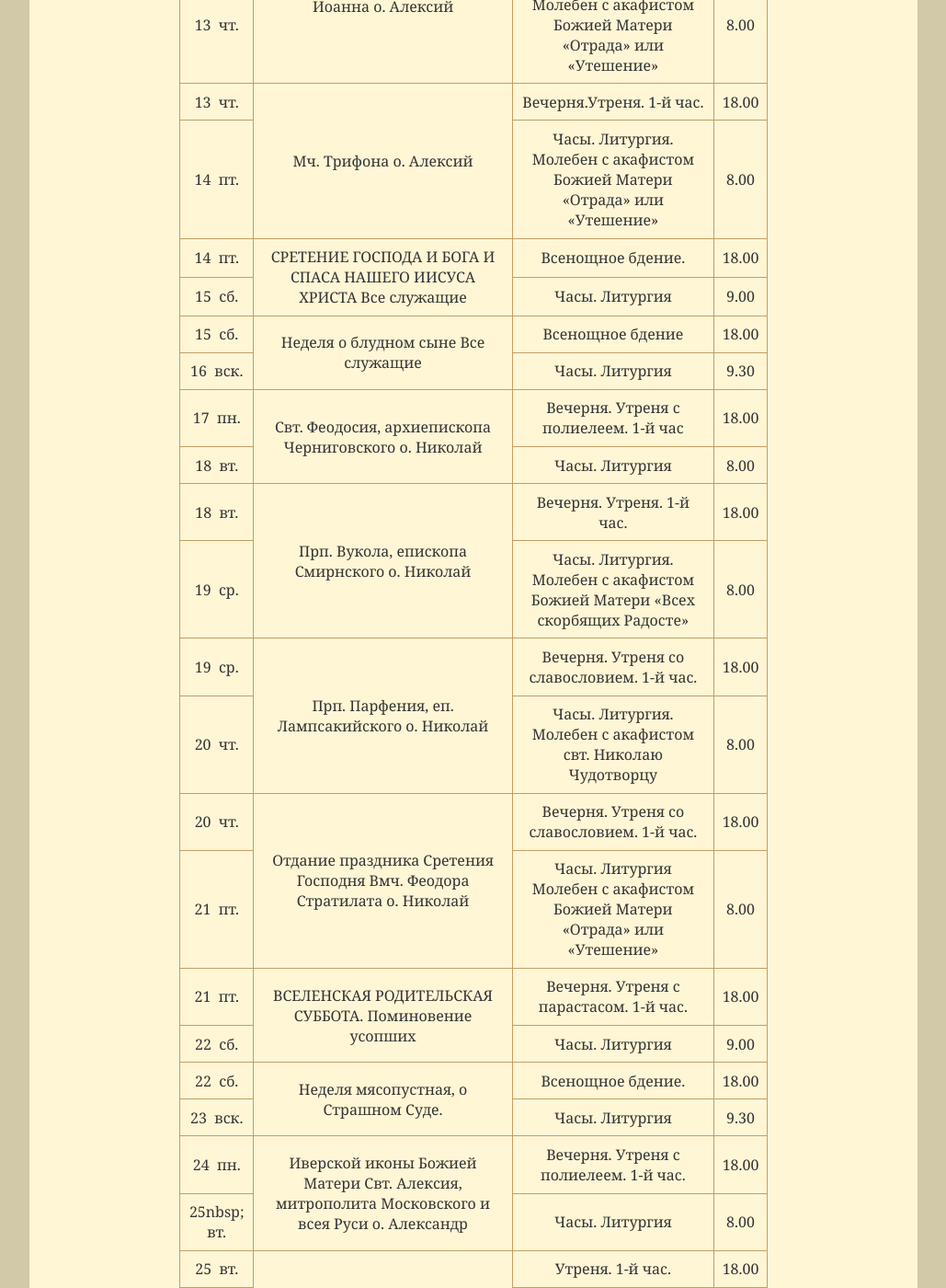
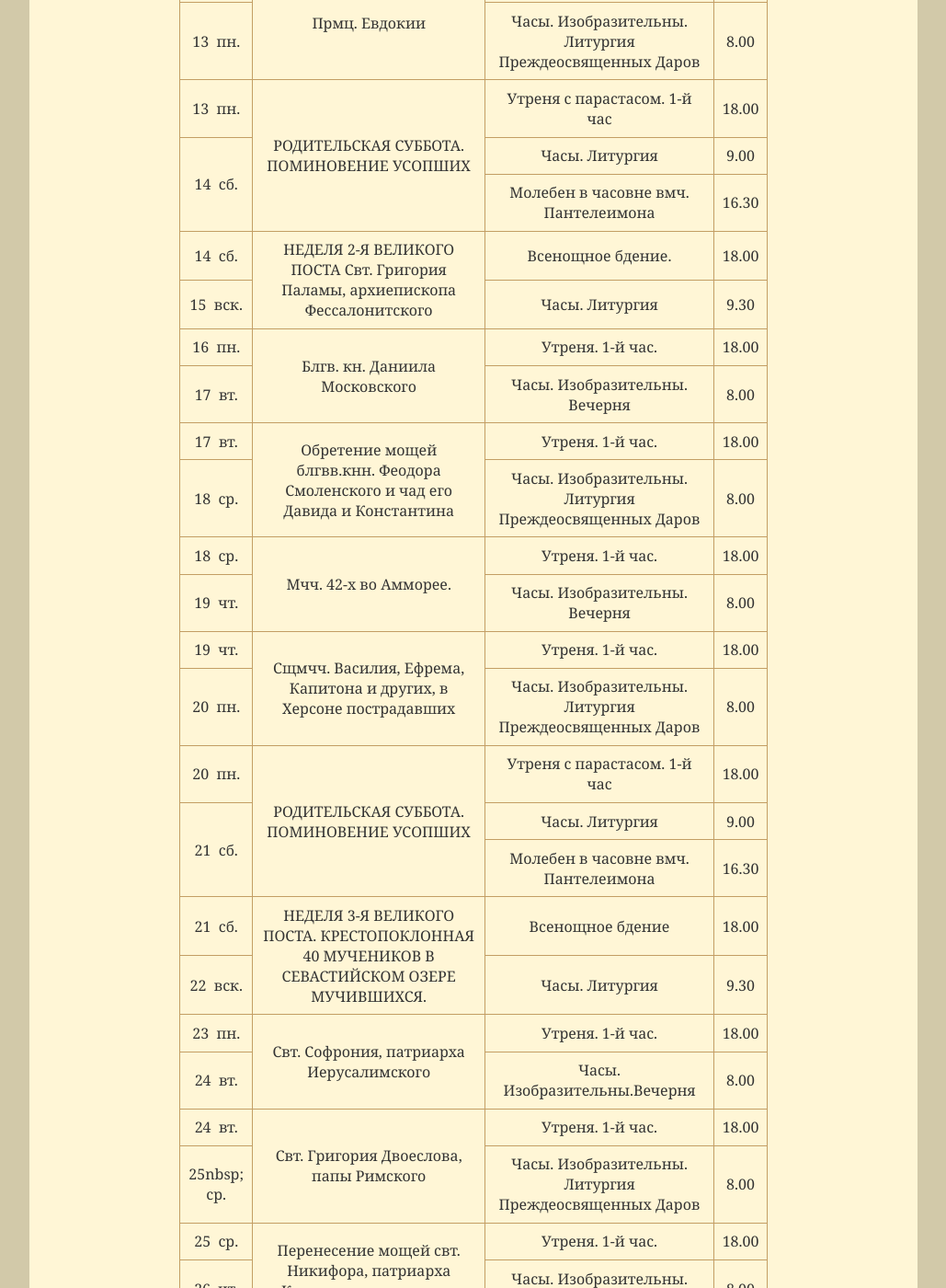
Before and after one commit to hramotradnoe/hramotradnoe.github.io, a Jekyll site: the page built from schedule/index.html, in a window 1280 px wide and 1400 px high, scrolled down 1733 px. Shown: the whole window at 92% size, without its empty margins (125-1154 px from the left). Built offline with Jekyll 4.4.1, drawn with Linux system fonts in a browser that asks for light colours; some of the changed text lies outside the part shown.

Commit message:
Update schedule.yml

```diff
--- a/_data/schedule.yml
+++ b/_data/schedule.yml
@@ -1,217 +1,228 @@
 period: Февраль 2020
 link: "https://docs.google.com/document/d/18FKQuTKjq2GTkdPlqq4BMD4lFBCiBvCWhCOESfezQUA/edit"
 timetable:
- - description : "Неделя 33–я по Пятидесятнице, о Закхее. Все служащие"
+ - description : "Свт. Льва, папы Римского"
    services    :
-      - day   : 1&nbsp; сб.
+      - day   : 2&nbsp; пн.
+        time  : '8.00'
+        title : "Утреня. Часы.  Изобразительны. Вечерня"
+ - description : "Ап. От 70-ти Архиппа"
+   services    :
+      - day   : 2&nbsp; пн.
+        time  : '18.00'
+        title : "Великое повечерие с чтением покаянного канона Андрея Критского"
+      - day   : 3&nbsp; вт.
+        time  : '8.00'
+        title : "Утреня. Часы.  Изобразительны. Вечерня"
+ - description : "Прп. Льва, епископа Катанского"
+   services    :
+      - day   : 3&nbsp; вт.
+        time  : '18.00'
+        title : "Великое повечерие с чтением покаянного канона Андрея Критского"
+      - day   : 4&nbsp; ср.
+        time  : '8.00'
+        title : "Утреня. Часы.  Изобразительны. Литургия Преждеосвященных Даров"
+ - description : Прп. Тимофея в Символех"
+   services    :
+      - day   : 4&nbsp; ср.
+        time  : '18.00'
+        title : "Великое повечерие с чтением покаянного канона Андрея Критского"
+      - day   : 5&nbsp; чт.
+        time  : '8.00'
+        title : "Утреня. Часы.  Изобразительны. Вечерня"
+ - description : Обретение мощей мучеников, иже во Евгении.
+   services    :
+      - day   : 5&nbsp; чт.
+        time  : '18.00'
+        title : "Великое повечерие с чтением покаянного канона Андрея Критского"
+      - day   : 6&nbsp; пт.
+        time  : '8.00'
+        title : "Утреня. Часы.  Изобразительны. Литургия Преждеосвященных Даров"
+ - description : Вмч. Феодора Тирона Блаж. Матроны Московской
+   services    :
+      - day   : 6&nbsp; пн.
+        time  : '18.00'
+        title : "Утреня с полиелеем. 1-й час"
+      - day   : 7&nbsp; сб.
+        time  : '9.00'
+        title : "Часы Литургия "
+      - day   : 7&nbsp; сб.
+        time  : '16.30'
+        title : "Молебен в часовне вмч. Пантелеимона"
+ - description : "Неделя 1-я Великого поста. Торжество Православия. Первое и второе обретение главы Иоанна Предтечи"
+   services    :
+      - day   : 7&nbsp; сб.
         time  : '18.00'
         title : "Всенощное бдение."
-      - day   : 2&nbsp; вск.
+      - day   : 8&nbsp; вск.
         time  : '9.30'
-        title : "Часы. Литургия."
- - description : "иконы Божией Матери «Отрада» или «Утешение». Все служащие"
+        title : "Часы. Литургия"
+ - description : "Свт. Порфирия, архиепископа Газского"
    services    :
-      - day   : 2&nbsp; вск.
+      - day   : 9&nbsp; пн.
+        time  : '18.00'
+        title : "Утреня. 1-й час."
+      - day   : 10&nbsp; вт.
+        time  : '8.00'
+        title : "Часы.  Изобразительны. Вечерня"
+ - description : Прп. Прокопия Декапоита"
+   services    :
+      - day   : 10&nbsp; вт.
+        time  : '18.00'
+        title : "Утреня. 1-й час."
+      - day   : 11&nbsp; ср.
+        time  : '8.00'
+        title : "Часы.  Изобразительны. Литургия Преждеосвященных Даров"
+ - description : "Прп. Василия исповедника"
+   services    :
+      - day   : 11&nbsp; ср.
+        time  : '18.00'
+        title : "Утреня. 1-й час."
+      - day   : 12&nbsp; чт.
+        time  : '8.00'
+        title : "Часы.  Изобразительны. Вечерня"
+ - description : "Прмц. Евдокии"
+   services    :
+      - day   : 12&nbsp; чт.
+        time  : '18.00'
+        title : "Утреня. 1-й час."
+      - day   : 13&nbsp; пн.
+        time  : '8.00'
+        title : "Часы.  Изобразительны. Литургия Преждеосвященных Даров"
+ - description : "РОДИТЕЛЬСКАЯ СУББОТА. ПОМИНОВЕНИЕ УСОПШИХ"
+   services    :
+      - day   : 13&nbsp; пн.
+        time  : '18.00'
+        title : "Утреня с парастасом. 1-й час"
+      - day   : 14&nbsp; сб.
+        time  : '9.00'
+        title : "Часы. Литургия"
+      - day   : 14&nbsp; сб.
+        time  : '16.30'
+        title : "Молебен в часовне вмч. Пантелеимона"
+ - description : "НЕДЕЛЯ 2-Я ВЕЛИКОГО ПОСТА Свт. Григория Паламы, архиепископа Фессалонитского"
+   services    :
+      - day   : 14&nbsp; сб.
         time  : '18.00'
         title : "Всенощное бдение."
-      - day   : 3&nbsp; пн.
+      - day   : 15&nbsp; вск.
+        time  : '9.30'
+        title : "Часы. Литургия"
+ - description : "Блгв. кн. Даниила Московского"
+   services    :
+      - day   : 16&nbsp; пн.
+        time  : '18.00'
+        title : "Утреня. 1-й час."
+      - day   : 17&nbsp; вт.
         time  : '8.00'
-        title : "Часы. Литургия."
- - description : "Ап. Тимофей.Прмч. Анастасия Персянина о. Александр"
+        title : "Часы.  Изобразительны. Вечерня"
+ - description : "Обретение мощей блгвв.кнн. Феодора Смоленского и чад его Давида и Константина"
    services    :
-      - day   : 3&nbsp; пн.
+      - day   : 17&nbsp; вт.
         time  : '18.00'
-        title : "Вечерня.Утреня.1-й час."
-      - day   : 4&nbsp; вт.
+        title : "Утреня. 1-й час."
+      - day   : 18&nbsp; ср.
         time  : '8.00'
-        title : "Часы. Литургия."
- - description : "Сщмч. Климента, епископа Анкирского и мч. Агафангела. о. Александр"
+        title : "Часы.  Изобразительны. Литургия Преждеосвященных Даров"
+ - description : "Мчч. 42-х во Амморее."
    services    :
-      - day   : 4&nbsp; вт.
+      - day   : 18&nbsp; ср.
         time  : '18.00'
-        title : "Вечерня. Утреня. 1-й час."
-      - day   : 5&nbsp; ср.
+        title : "Утреня. 1-й час."
+      - day   : 19&nbsp; чт.
         time  : '8.00'
-        title : "Часы. Литургия. Молебен с акафистом Божией Матери «Всех скорбящих Радосте»"
- - description : "Блаж. Ксении Петербургской. о. Александр"
+        title : "Часы.  Изобразительны. Вечерня"
+ - description : "Сщмчч. Василия, Ефрема, Капитона и других, в Херсоне пострадавших"
    services    :
-      - day   : 5&nbsp; ср.
+      - day   : 19&nbsp; чт.
         time  : '18.00'
-        title : "Вечерня. Утреня с полиелеем. 1-й час."
-      - day   : 6&nbsp; чт.
+        title : "Утреня. 1-й час."
+      - day   : 20&nbsp; пн.
         time  : '8.00'
-        title : "Часы. Литургия. Молебен с акафистом свт. Николаю Чудотворцу."
- - description : "Свт. Григория Богослова, архиеп. Константинопольского. о. Александр"
+        title : "Часы.  Изобразительны. Литургия Преждеосвященных Даров"
+ - description : "РОДИТЕЛЬСКАЯ СУББОТА. ПОМИНОВЕНИЕ УСОПШИХ"
    services    :
-      - day   : 6&nbsp; чт.
+      - day   : 20&nbsp; пн.
         time  : '18.00'
-        title : "Вечерня. Утреня с полиелеем. 1-й час."
-      - day   : 7&nbsp; пт.
-        time  : '9.00'
-        title : "Часы. Литургия. Молебен с акафистом Божией Матери «Отрада» или «Утешение»"
- - description : "Перенесение мощей святителя Иоанна Златоустого о. Александр"
-   services    :
-      - day   : 7&nbsp; пт.
-        time  : '18.00'
-        title : "Всенощное бдение."
-      - day   : 8&nbsp; сб.
+        title : "Утреня с парастасом. 1-й час"
+      - day   : 21&nbsp; сб.
         time  : '9.00'
         title : "Часы. Литургия"
-      - day   : 8&nbsp; сб.
+      - day   : 21&nbsp; сб.
         time  : '16.30'
-        title : "Молебен с акафистом вмч. Пантелеимону"
- - description : "Неделя мытаря и фарисея. Собор новомучеников и исповедников Церкви Русской"
+        title : "Молебен в часовне вмч. Пантелеимона"
+ - description : "НЕДЕЛЯ 3-Я ВЕЛИКОГО ПОСТА. КРЕСТОПОКЛОННАЯ 40 МУЧЕНИКОВ В СЕВАСТИЙСКОМ ОЗЕРЕ МУЧИВШИХСЯ."
    services    :
-      - day   : 9&nbsp; сб.
+      - day   : 21&nbsp; сб.
         time  : '18.00'
-        title : "Всенощное бдение."
-      - day   : 10&nbsp; вск.
+        title : "Всенощное бдение"
+      - day   : 22&nbsp; вск.
         time  : '9.30'
         title : "Часы. Литургия"
- - description : "Перенесение мощей свт. Игнатия Богоносца о. Алексий"
+ - description : "Свт. Софрония, патриарха Иерусалимского"
    services    :
-      - day   : 10&nbsp; пн.
+      - day   : 23&nbsp; пн.
         time  : '18.00'
-        title : "Вечерня. Утреня со славословием. 1-й час"
-      - day   : 11&nbsp; вт.
+        title : "Утреня. 1-й час."
+      - day   : 24&nbsp; вт.
         time  : '8.00'
-        title : "Часы. Литургия."
- - description : "Собор вселенских учителей и святителей Василия Великого, Григория Богослова и Иоанна Златоустого"
+        title : "Часы.  Изобразительны.Вечерня"
+ - description : "Свт. Григория Двоеслова, папы Римского"
    services    :
-      - day   : 11&nbsp; вт.
+      - day   : 24&nbsp; вт.
+        time  : '18.00'
+        title : "Утреня. 1-й час."
+      - day   : 25nbsp; ср.
+        time  : '8.00'
+        title : "Часы.  Изобразительны. Литургия Преждеосвященных Даров"
+ - description : "Перенесение мощей свт. Никифора, патриарха Константинопольского"
+   services    :
+      - day   : 25&nbsp; ср.
+        time  : '18.00'
+        title : "Утреня. 1-й час."
+      - day   : 26&nbsp; чт.
+        time  : '8.00'
+        title : "Часы.  Изобразительны. Вечерня."
+ - description : "Иконы Божией Матери « Феодоровская»"
+   services    :
+      - day   : 26&nbsp; чт.
+        time  : '18.00'
+        title : "Утреня. 1-й час."
+      - day   : 27&nbsp; пт.
+        time  : '8.00'
+        title : "Часы.  Изобразительны. Литургия Преждеосвященных Даров"
+ - description : "РОДИТЕЛЬСКАЯ СУББОТА. ПОМИНОВЕНИЕ УСОПШИХ"
+   services    :
+      - day   : 27&nbsp; пт.
+        time  : '18.00'
+        title : "Утреня с парастасом. 1-й час"
+      - day   : 28&nbsp; сб.
+        time  : '9.00'
+        title : "Часы. Литургия"
+      - day   : 28&nbsp; сб.
+        time  : '16.30'
+        title : "Молебен в часовне вмч. Пантелеимона"
+ - description : "НЕДЕЛЯ 4-Я ВЕЛИКОГО ПОСТА Прп. Иоанна Лествичника"
+   services    :
+      - day   : 28&nbsp; сб.
         time  : '18.00'
         title : "Всенощное бдение"
-      - day   : 12&nbsp; ср.
-        time  : '8.00'
-        title : "Часы. Литургия"
- - description : "Свв. бессребреников Кира и Иоанна о. Алексий"
-   services    :
-      - day   : 12&nbsp; ср.
-        time  : '18.00'
-        title : "Вечерня. Утреня. 1-й час."
-      - day   : 13&nbsp; чт.
-        time  : '8.00'
-        title : "Часы. Литургия. Молебен с акафистом Божией Матери «Отрада» или «Утешение»"
- - description : "Мч. Трифона о. Алексий"
-   services    :
-      - day   : 13&nbsp; чт.
-        time  : '18.00'
-        title : "Вечерня.Утреня. 1-й час."
-      - day   : 14&nbsp; пт.
-        time  : '8.00'
-        title : "Часы. Литургия. Молебен с акафистом Божией Матери «Отрада» или «Утешение»"
- - description : "СРЕТЕНИЕ ГОСПОДА И БОГА И СПАСА НАШЕГО ИИСУСА ХРИСТА Все служащие"
-   services    :
-      - day   : 14&nbsp; пт.
-        time  : '18.00'
-        title : "Всенощное бдение."
-      - day   : 15&nbsp; сб.
-        time  : '9.00'
-        title : "Часы. Литургия"
- - description : "Неделя о блудном сыне Все служащие"
-   services    :
-      - day   : 15&nbsp; сб.
-        time  : '18.00'
-        title : "Всенощное бдение"
-      - day   : 16&nbsp; вск.
+      - day   : 29&nbsp; вск.
         time  : '9.30'
         title : "Часы. Литургия"
- - description : "Свт. Феодосия, архиепископа Черниговского о. Николай"
+ - description : "Свт. Кирилла, архиепископа Иерусалимского"
    services    :
-      - day   : 17&nbsp; пн.
-        time  : '18.00'
-        title : "Вечерня. Утреня с полиелеем. 1-й час"
-      - day   : 18&nbsp; вт.
-        time  : '8.00'
-        title : "Часы. Литургия"
- - description : "Прп. Вукола, епископа Смирнского о. Николай"
-   services    :
-      - day   : 18&nbsp; вт.
-        time  : '18.00'
-        title : "Вечерня. Утреня. 1-й час."
-      - day   : 19&nbsp; ср.
-        time  : '8.00'
-        title : "Часы. Литургия. Молебен с акафистом Божией Матери «Всех скорбящих Радосте»"
- - description : "Прп. Парфения, еп. Лампсакийского о. Николай"
-   services    :
-      - day   : 19&nbsp; ср.
-        time  : '18.00'
-        title : "Вечерня. Утреня со славословием. 1-й час."
-      - day   : 20&nbsp; чт.
-        time  : '8.00'
-        title : "Часы. Литургия. Молебен с акафистом свт. Николаю Чудотворцу"
- - description : "Отдание праздника Сретения Господня Вмч. Феодора Стратилата о. Николай"
-   services    :
-      - day   : 20&nbsp; чт.
-        time  : '18.00'
-        title : "Вечерня. Утреня со славословием. 1-й час."
-      - day   : 21&nbsp; пт.
-        time  : '8.00'
-        title : "Часы. Литургия Молебен с акафистом Божией Матери «Отрада» или «Утешение»"
- - description : "ВСЕЛЕНСКАЯ РОДИТЕЛЬСКАЯ СУББОТА. Поминовение усопших"
-   services    :
-      - day   : 21&nbsp; пт.
-        time  : '18.00'
-        title : "Вечерня. Утреня с парастасом. 1-й час."
-      - day   : 22&nbsp; сб.
-        time  : '9.00'
-        title : "Часы. Литургия"
- - description : "Неделя мясопустная, о Страшном Суде."
-   services    :
-      - day   : 22&nbsp; сб.
-        time  : '18.00'
-        title : "Всенощное бдение."
-      - day   : 23&nbsp; вск.
-        time  : '9.30'
-        title : "Часы. Литургия"
- - description : "Иверской иконы Божией Матери Свт. Алексия, митрополита Московского и всея Руси о. Александр"
-   services    :
-      - day   : 24&nbsp; пн.
-        time  : '18.00'
-        title : "Вечерня. Утреня с полиелеем. 1-й час."
-      - day   : 25nbsp; вт.
-        time  : '8.00'
-        title : "Часы.  Литургия"
- - description : "Прп. Мартиниана о. Александр"
-   services    :
-      - day   : 25&nbsp; вт.
+      - day   : 30&nbsp; пн.
         time  : '18.00'
         title : "Утреня. 1-й час."
-      - day   : 26&nbsp; ср.
+      - day   : 31&nbsp; вт.
         time  : '8.00'
-        title : "Часы.  Изобразительны. Вечерня. Литургии не положено."
- - description : "Прп. Авксентия о. Александр"
+        title : "Часы.  Изобразительны. Вечерня"
+ - description : "Мчч. Хрисанфа и Дарии"
    services    :
-      - day   : 26&nbsp; ср.
+      - day   : 31&nbsp; вт.
         time  : '18.00'
-        title : "Вечерня. Утреня. 1-й час."
-      - day   : 27&nbsp; чт.
+        title : "Утреня. 1-й час."
+      - day   : 1&nbsp; ср.
         time  : '8.00'
-        title : "Часы.  Литургия"
- - description : "Апостола от 70-ти Онисима о. Александр"
-   services    :
-      - day   : 27&nbsp; чт.
-        time  : '18.00'
-        title : "Вечерня. Утреня. 1-й час."
-      - day   : 28&nbsp; сб.
-        time  : '9.00'
-        title : "Часы.  Изобразительны. Вечерня. Литургии не положено"
- - description : "Всех преподобных отцов, в подвиге просиявших. о. Александр"
-   services    :
-      - day   : 28&nbsp; пт.
-        time  : '18.00'
-        title : "Вечерня. Утреня со славословием. 1-й час. "
-      - day   : 29&nbsp; сб.
-        time  : '9.00'
-        title : "Часы. Литургия"
- - description : "Неделя сыропустная. Воспоминание Адамова изгнания. Прощеное воскресенье"
-   services    :
-      - day   : 29&nbsp; сб.
-        time  : '18.00'
-        title : "Всенощное бдение. "
-      - day   : 1&nbsp; вс.
-        time  : '9.30'
-        title : "Часы. Литургия"
-      - day   : 1&nbsp; вс.
-        time  : '18.00'
-        title : "Вечерня с чином прощения"
+        title : "Часы.  Изобразительны. Литургия Преждеосвященных Даров"
```
